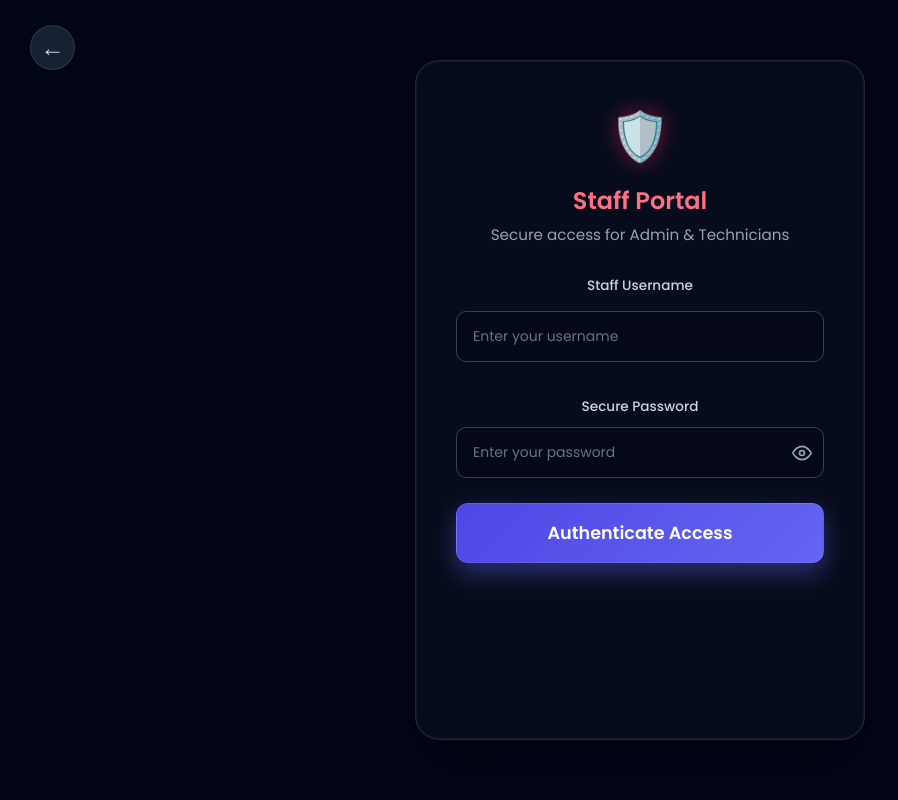
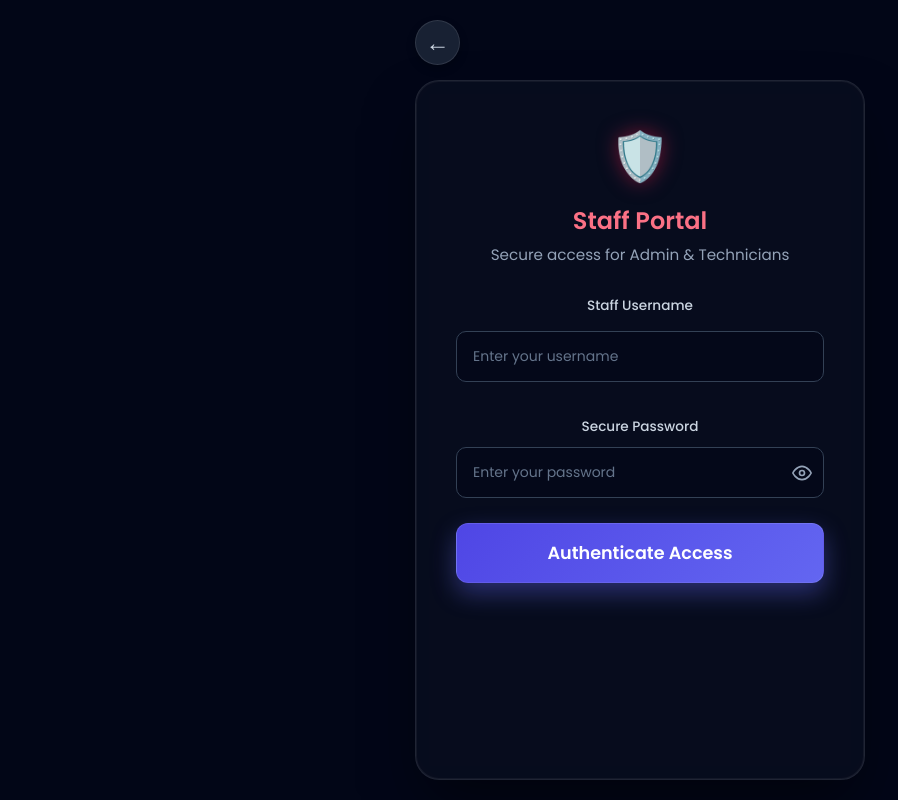
Before and after one commit to swagatkumarmohapatra07-sudo/smartcampus-care, a website with bundled scripts: page public/admin-login.html in a window 1280 px wide. Shown: the whole page, without its empty margins (0-898 px from the left). Built offline with nearby package versions, Linux system fonts and the light colour scheme; no server answers.

Commit message:
Update admin-login.html

```diff
--- a/public/admin-login.html
+++ b/public/admin-login.html
@@ -6,16 +6,18 @@
     <title>Staff Portal - SmartCampus</title>
     <link rel="stylesheet" href="style.css">
 </head>
-<body style="display: flex; justify-content: center; align-items: center; min-height: 100vh; flex-direction: column;">
+<body style="display: flex; justify-content: center; align-items: center; min-height: 100vh; flex-direction: column; padding: 20px;">
 
     <div class="orb orb-1"></div>
     <div class="orb orb-2"></div>
 
-    <a href="index.html" class="back-circle-btn" style="position: absolute; top: 25px; left: 30px; text-decoration: none; font-size: 1.5em; z-index: 100;">
-        &larr;
-    </a>
+    <div style="width: 100%; max-width: 450px; margin-bottom: 15px; position: relative; z-index: 100;">
+        <a href="index.html" class="back-circle-btn" style="text-decoration: none; font-size: 1.5em;">
+            &larr;
+        </a>
+    </div>
 
-    <div class="card index-glass-card" style="max-width: 450px; width: 100%; margin-top: 20px; position: relative; z-index: 10;">
+    <div class="card index-glass-card" style="max-width: 450px; width: 100%; margin: 0; position: relative; z-index: 10;">
 
         <div style="text-align: center; margin-bottom: 30px;">
             <div style="font-size: 3em; margin-bottom: 10px; filter: drop-shadow(0 0 10px rgba(225,29,72,0.5));">🛡️</div>
```
